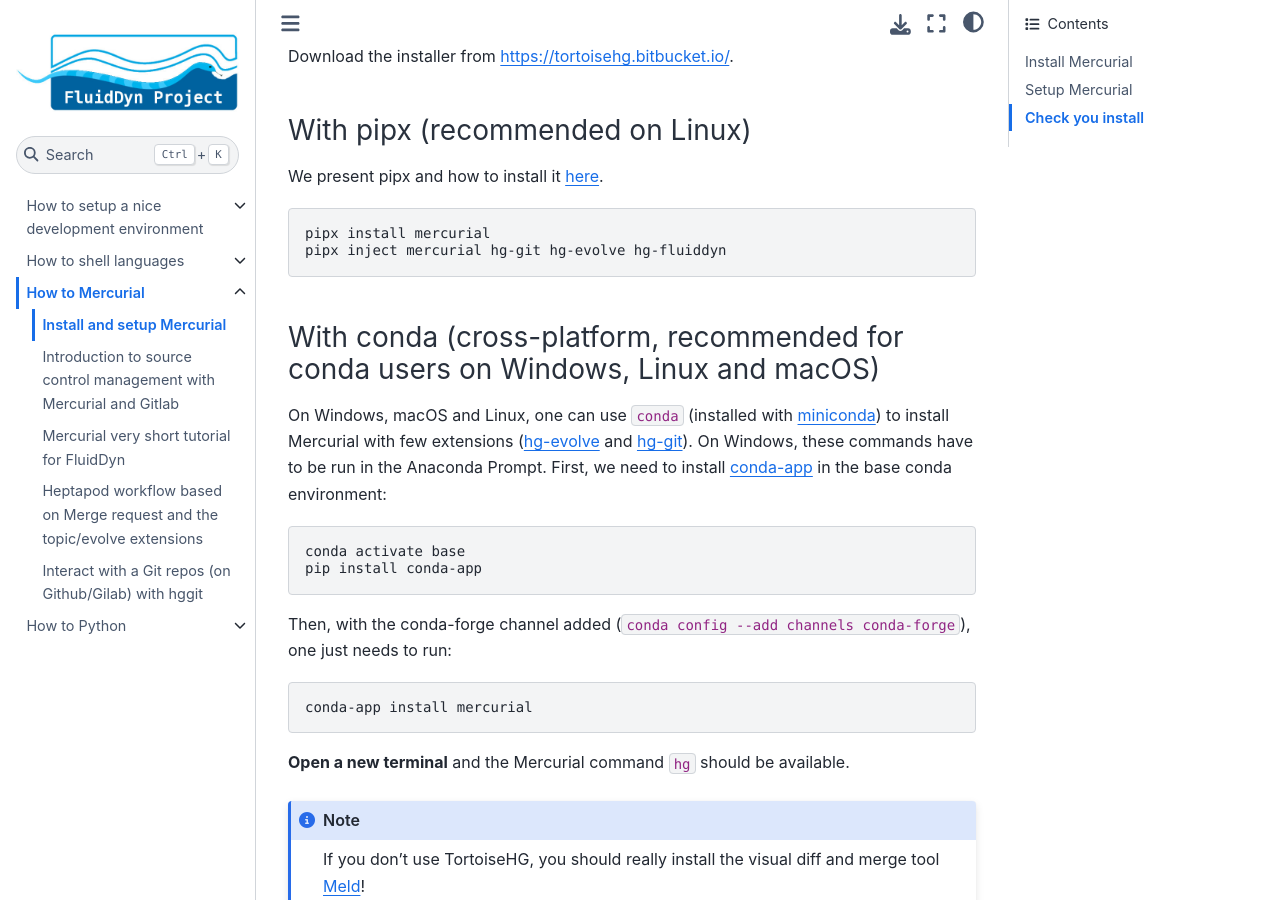
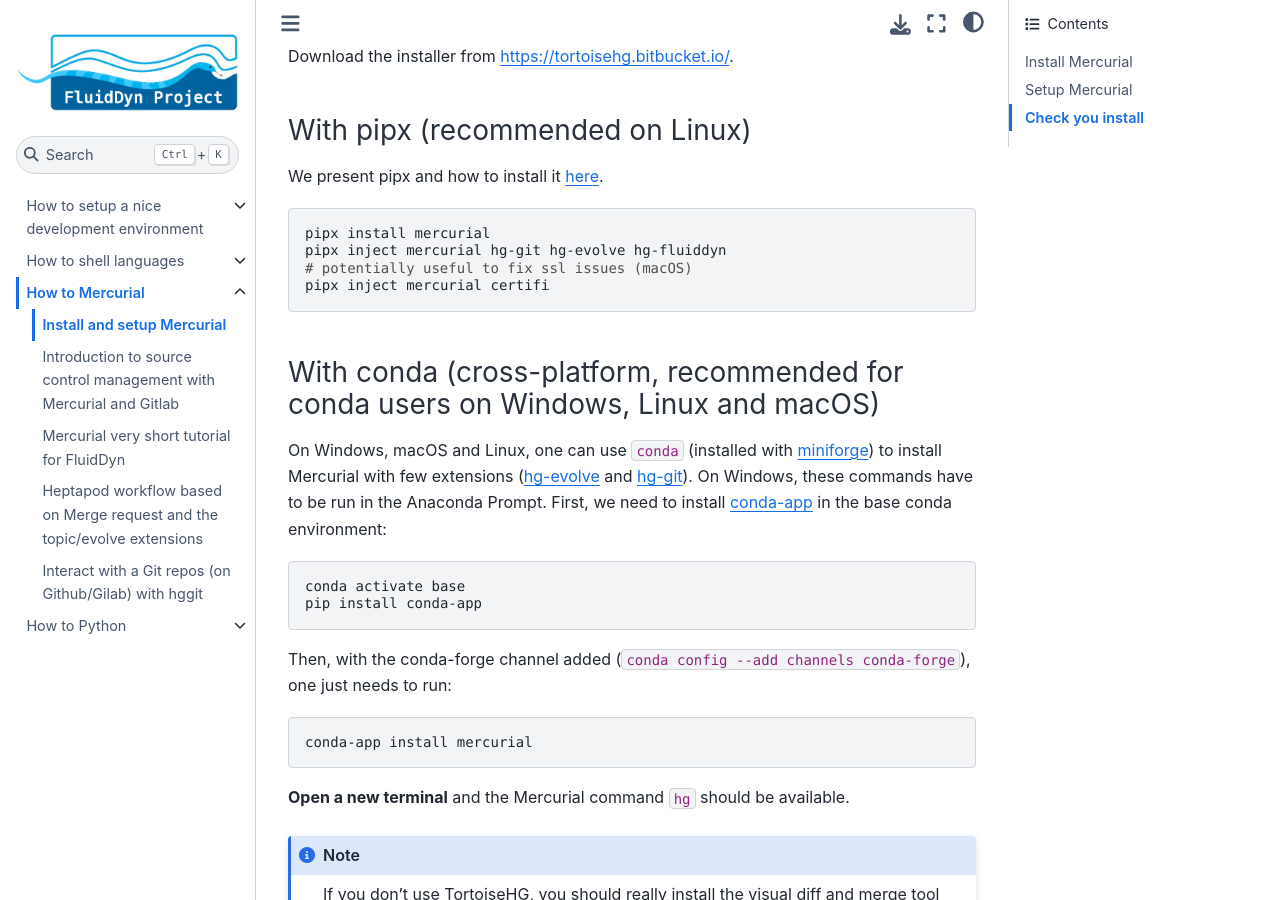
Before and after one commit to fluiddyn/fluidhowto, a Jupyter Book: the page built from book/mercurial/install-setup.md, in a window 1280 px wide and 900 px high, scrolled down 318 px. Built offline with Jupyter Book 1.0.4 settings and Sphinx 7.4.7 and the Sphinx Book theme 1.1.4, drawn with Linux system fonts in a browser that asks for light colours.

Commit message:
certifi for mercurial on macOS

````diff
--- a/book/mercurial/install-setup.md
+++ b/book/mercurial/install-setup.md
@@ -15,14 +15,16 @@ We present pipx and how to install it [here](../setup-apps.md).
 ```sh
 pipx install mercurial
 pipx inject mercurial hg-git hg-evolve hg-fluiddyn
+# potentially useful to fix ssl issues (macOS)
+pipx inject mercurial certifi
 ```
 
 ### With conda (cross-platform, recommended for conda users on Windows, Linux and macOS)
 
 On Windows, macOS and Linux, one can use `conda` (installed with
-[miniconda](https://docs.conda.io/en/latest/miniconda.html)) to install Mercurial with
+[miniforge](https://github.com/conda-forge/miniforge)) to install Mercurial with
 few extensions ([hg-evolve](https://pypi.org/project/hg-evolve) and
-[hg-git](http://hg-git.github.io/)). On Windows, these commands have to be run in the
+[hg-git](https://pypi.org/project/hg-git)). On Windows, these commands have to be run in the
 Anaconda Prompt. First, we need to install
 [conda-app](https://pypi.org/project/conda-app) in the base conda environment:
 
@@ -74,7 +76,7 @@ You should now have a file `~/.hgrc` in your home directory.
 ```
 
 The line starting with hggit is optional and enables the extension
-[hg-git](http://hg-git.github.io/). This extension is useful to work on projects using
+[hg-git](https://pypi.org/project/hg-git). This extension is useful to work on projects using
 Git, for example hosted on Github and Gitlab.
 
 The extensions churn, shelve, rebase, absorb, evolve and topic are very useful for more
````
Also changed, not shown: book/setup-apps.md (+2 -0 lines).
